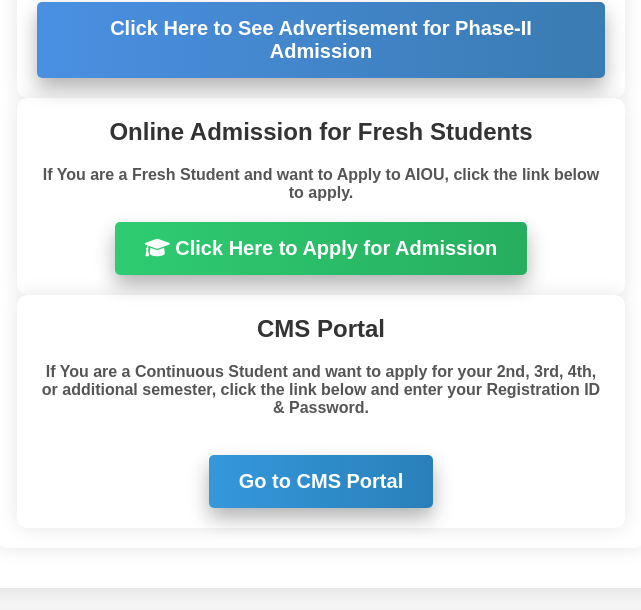
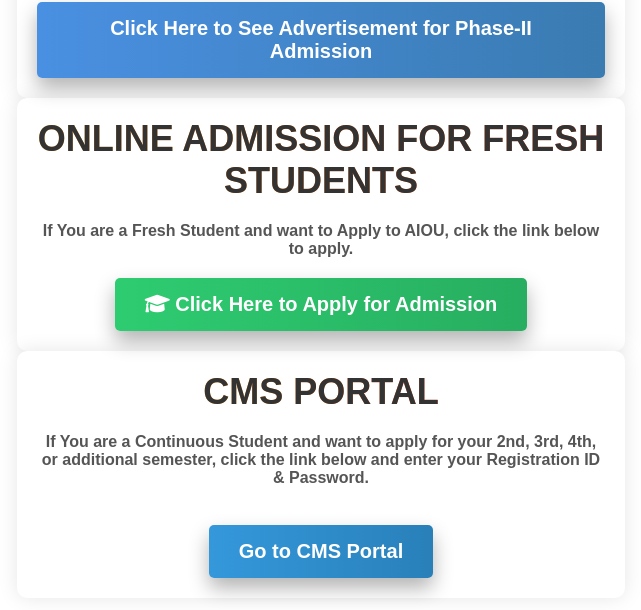
Before and after one commit to aiouilmstudio/aiouilmstudio, a plain HTML site: page Pages/Onlin-Admission.html in a window 1280 px wide. Shown: the part 608-1218 px from the top of the page, without its empty margins (319-960 px from the left). Drawn offline with Linux system fonts and the light colour scheme; files that its build step writes are made by us from their sources; files whose address does not match are found by name.

Commit message:
Update Onlin-Admission.html

```diff
--- a/Pages/Onlin-Admission.html
+++ b/Pages/Onlin-Admission.html
@@ -442,7 +442,7 @@ p {
         </section>
 
         <section id="section2" class="container">
-            <h2>Online Admission for Fresh Students</h2>
+            <h1>Online Admission for Fresh Students</h1>
             <p>If You are a Fresh Student and want to Apply to AIOU, click the link below to apply.</p>
             <a href="https://www.aiou.edu.pk/oas-fresh-admission" class="admission-button">
                 <i class="fas fa-graduation-cap admission-icon"></i>
@@ -451,7 +451,7 @@ p {
         </section>
 
         <section id="section3" class="container">
-            <h2>CMS Portal</h2>
+            <h1>CMS Portal</h1>
             <p>If You are a Continuous Student and want to apply for your 2nd, 3rd, 4th, or additional semester, click the link below and enter your Registration ID & Password.</p><br>
             <a href="https://enrollment.aiou.edu.pk/" class="cms-button">Go to CMS Portal</a>
         </section>
```
